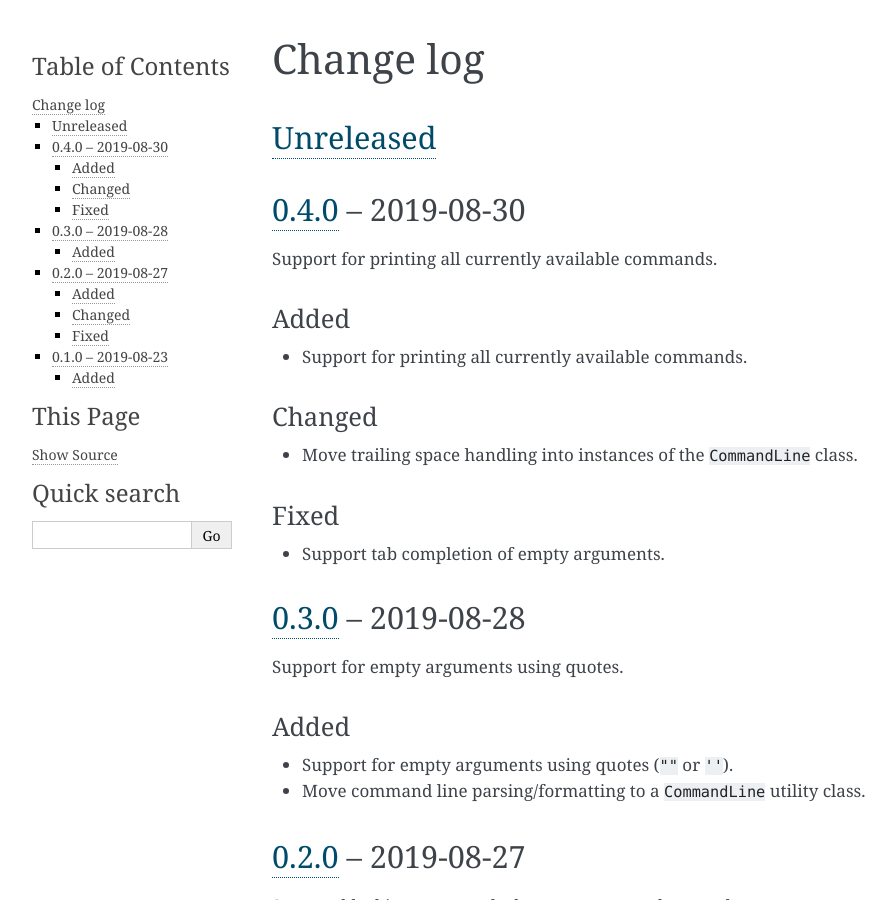
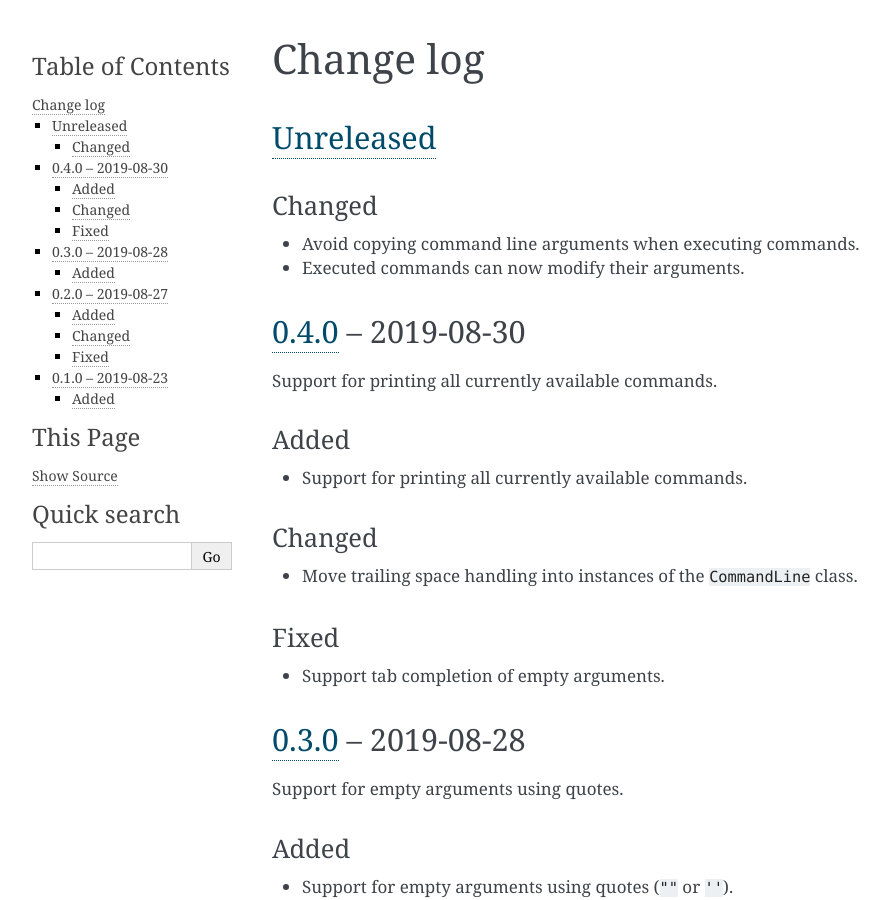
Before and after one commit to nomis/mcu-uuid-console, a Sphinx documentation site: the page built from docs/changelog.rst, in a window 1280 px wide and 900 px high. Shown: the whole window, without its empty margins (148-1044 px from the left). Built offline with Sphinx 7.4.7, drawn with Linux system fonts in a browser that asks for light colours.

Commit message:
Make command execution use less memory

```diff
--- a/docs/changelog.rst
+++ b/docs/changelog.rst
@@ -3,6 +3,12 @@ Change log
 
 Unreleased_
 -----------
+
+Changed
+~~~~~~~
+
+* Avoid copying command line arguments when executing commands.
+* Executed commands can now modify their arguments.
 
 0.4.0_ |--| 2019-08-30
 ----------------------
```
Also changed, not shown: 2 other files.
